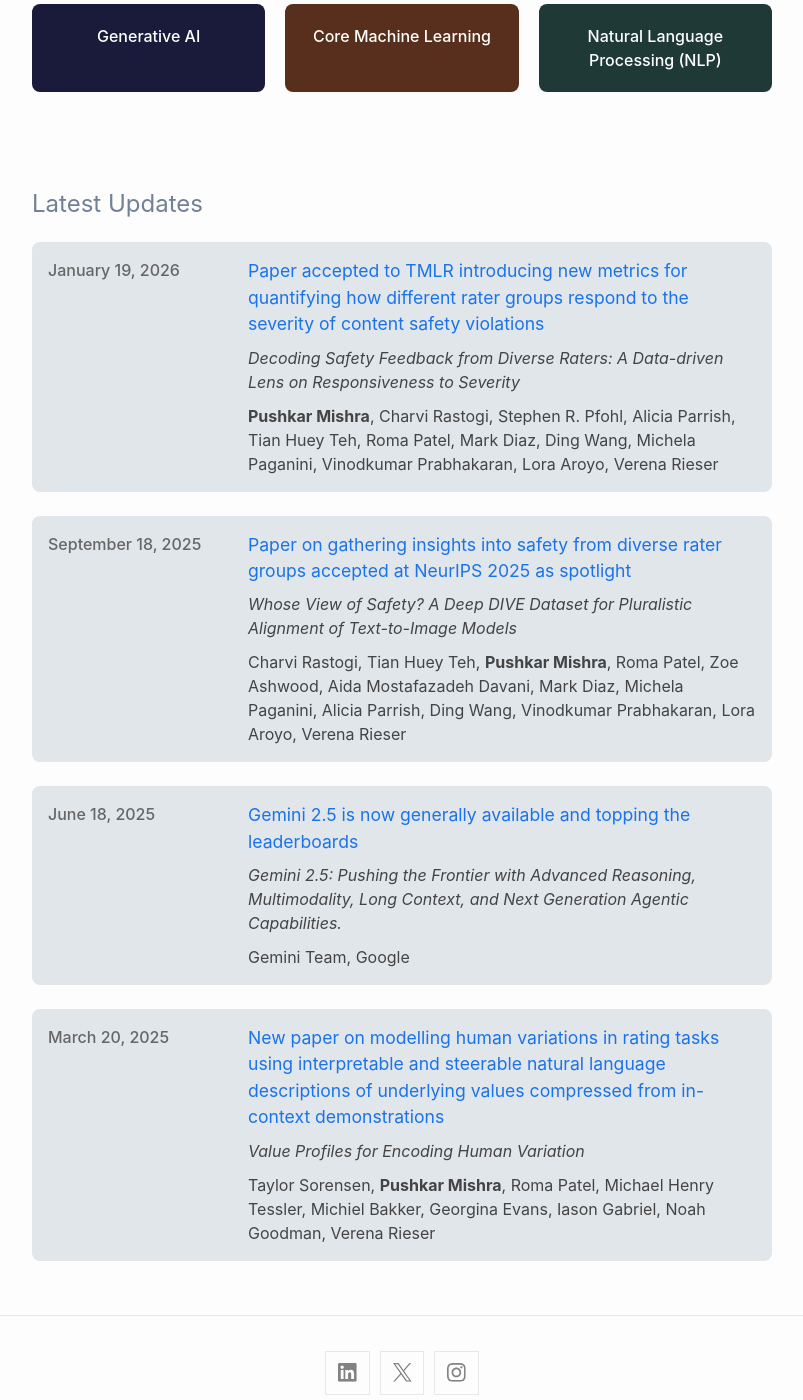
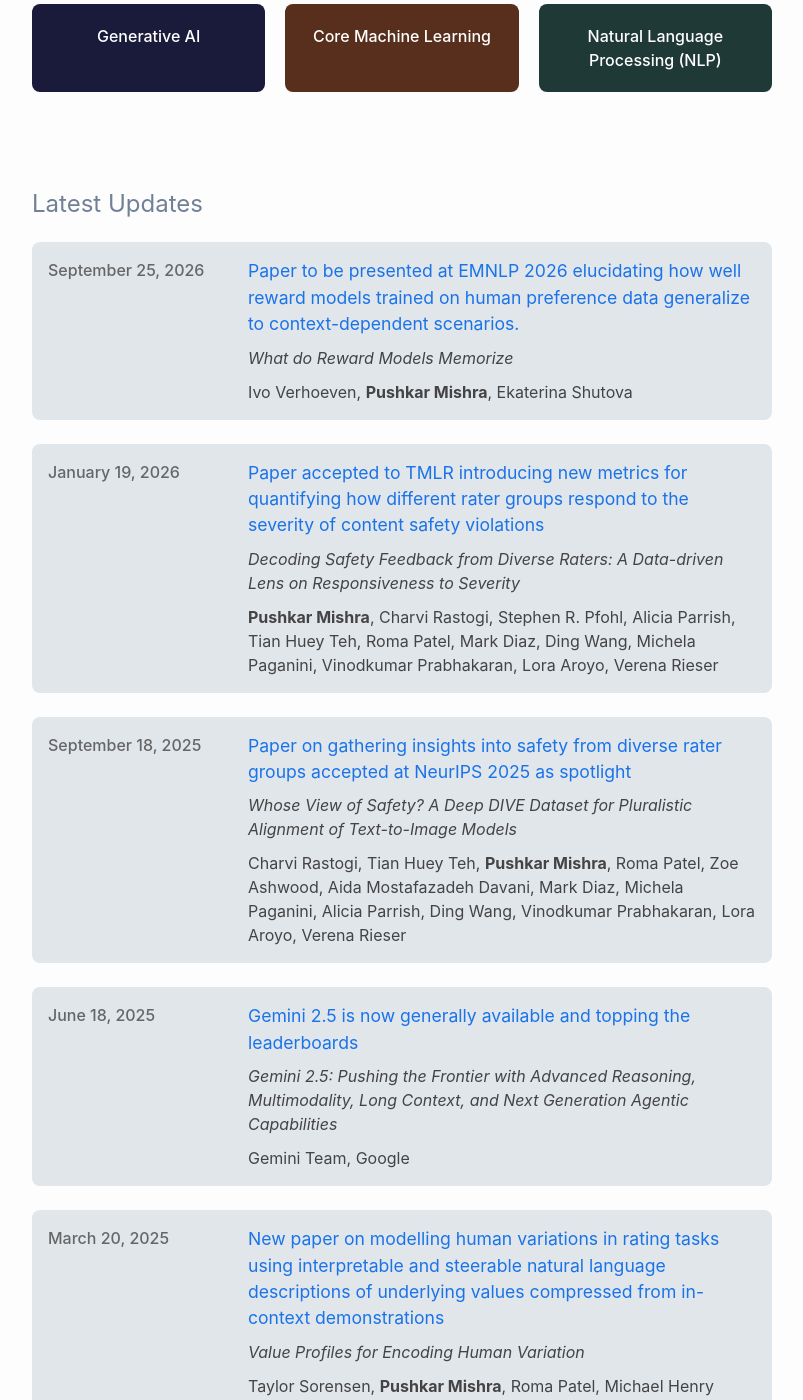
Before and after one commit to pushkarmishra/pushkarmishra.github.io, a Jekyll site: the page built from index.markdown, in a window 1280 px wide and 1400 px high, scrolled down 753 px. Shown: the whole window, without its empty margins (238-1041 px from the left). Built offline with Jekyll 4.4.1, drawn with Linux system fonts in a browser that asks for light colours.

Commit message:
Update updates.yml

```diff
--- a/_data/updates.yml
+++ b/_data/updates.yml
@@ -1,3 +1,11 @@
+- date: 2026-09-25
+  title: "Paper to be presented at EMNLP 2026 elucidating how well reward models trained on human preference data generalize to context-dependent scenarios."
+  description: "
+    <i>What do Reward Models Memorize</i>
+    <p style='padding-top:10px'>Ivo Verhoeven, <b>Pushkar Mishra</b>, Ekaterina Shutova</p>
+  "
+  link: "https://arxiv.org/abs/2607.24484"
+
 - date: 2026-01-19
   title: "Paper accepted to TMLR introducing new metrics for quantifying how different rater groups respond to the severity of content safety violations"
   description: "
@@ -17,7 +25,7 @@
 - date: 2025-06-18
   title: "Gemini 2.5 is now generally available and topping the leaderboards"
   description: "
-    <i>Gemini 2.5: Pushing the Frontier with Advanced Reasoning, Multimodality, Long Context, and Next Generation Agentic Capabilities.</i>
+    <i>Gemini 2.5: Pushing the Frontier with Advanced Reasoning, Multimodality, Long Context, and Next Generation Agentic Capabilities</i>
     <p style='padding-top:10px'>Gemini Team, Google</p>
   "
   link: "https://storage.googleapis.com/deepmind-media/gemini/gemini_v2_5_report.pdf"
```
